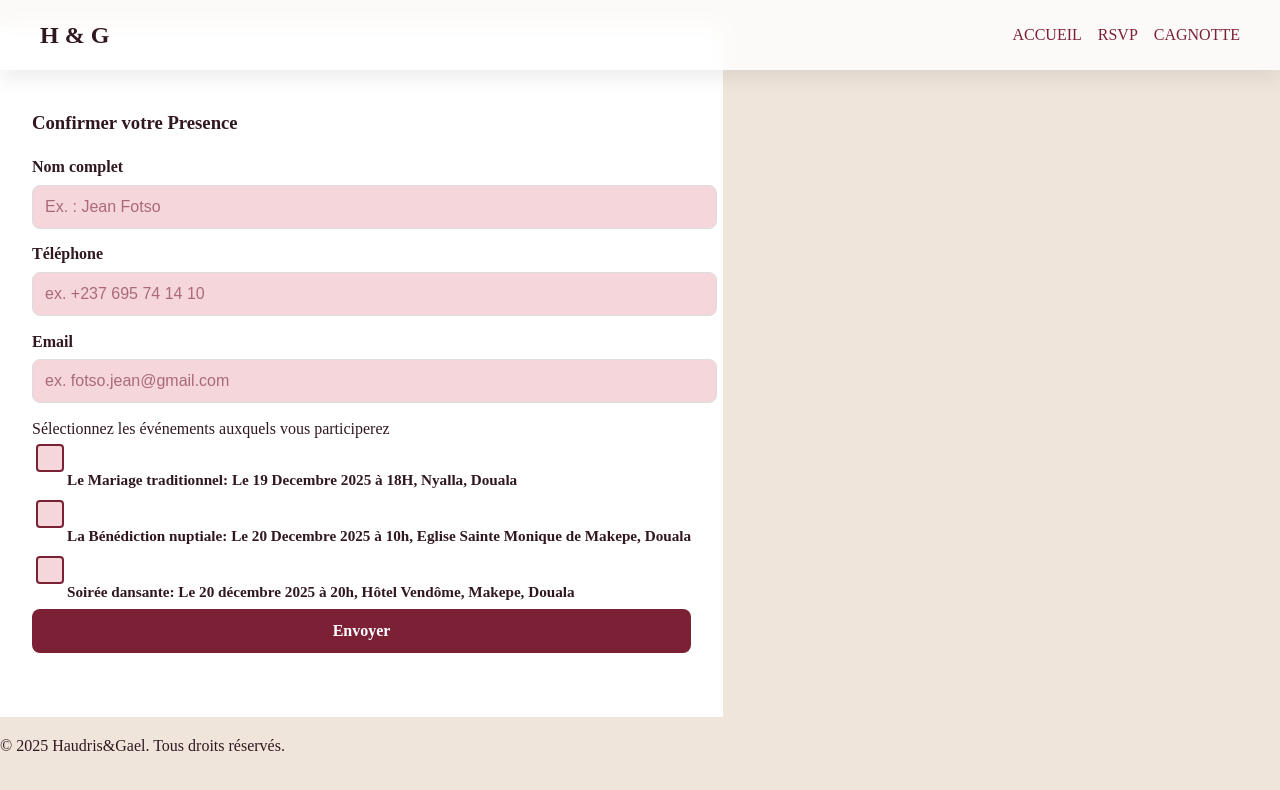
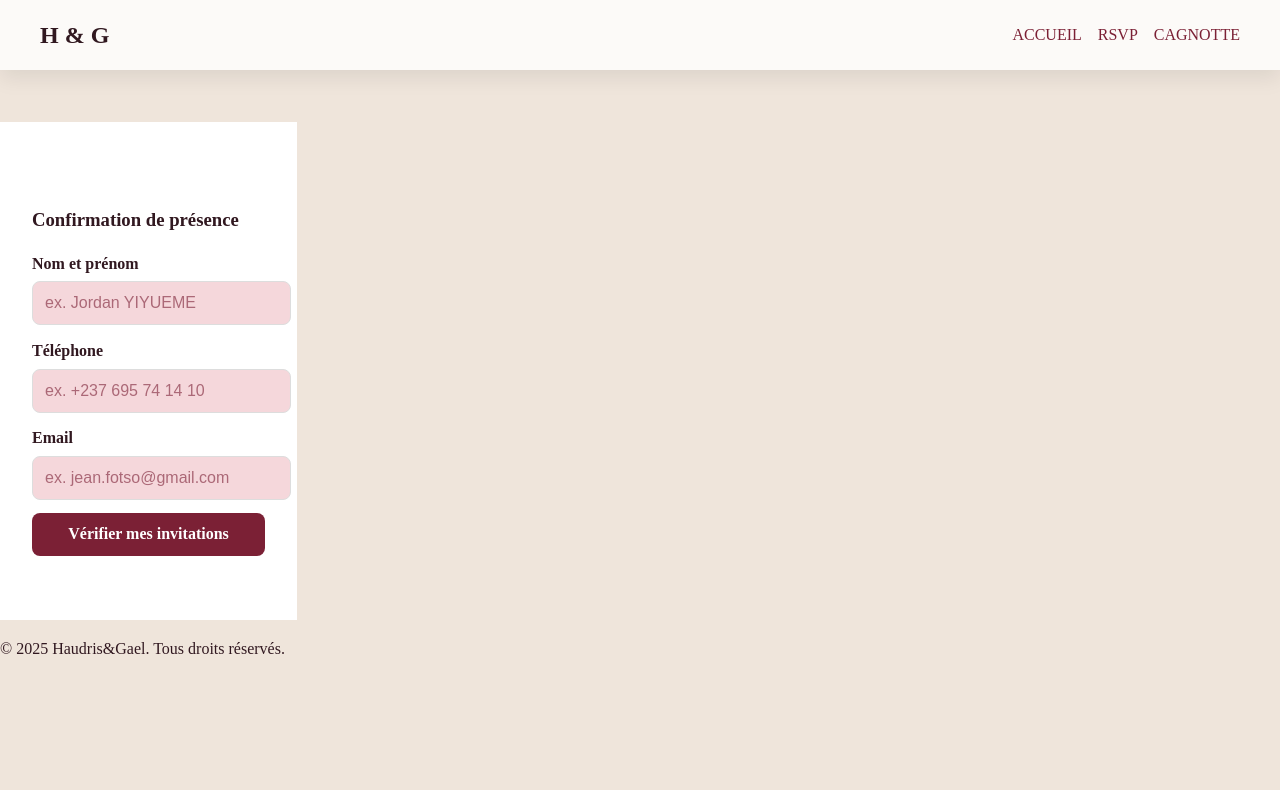
Before and after one commit to speedy237/gaelwedding, a React (Vite) app: page /gaelwedding/rsvp in a window 1280 px wide. Shown: the top 790 px of the page. Built offline with nearby package versions, Linux system fonts and the light colour scheme; a web font is replaced by a local one.

Commit message:
update rsvp

```diff
--- a/src/components/RsvpForm.tsx
+++ b/src/components/RsvpForm.tsx
@@ -1,93 +1,101 @@
-// src/components/RsvpForm.tsx
 import React, { useState } from 'react';
 
-
-/**
- * Formulaire RSVP amélioré :
- * - Demande le nom de l’invité.
- * - Permet de sélectionner les événements via des cases à cocher.
- * - Laisse un message facultatif.
- */
-
-const scriptURL = "https://script.google.com/macros/s/AKfycbzYOuAuVLEdaHAGzrHmreTIerY4cFoYxnOF4Yd0BvR9CiTZE15_cv5sldnIVOudbbun/exec";
+const scriptURL = 'https://script.google.com/macros/s/AKfycbzYOuAuVLEdaHAGzrHmreTIerY4cFoYxnOF4Yd0BvR9CiTZE15_cv5sldnIVOudbbun/exec';
 
 const RsvpForm: React.FC = () => {
   const [name, setName] = useState('');
   const [tel, setTel] = useState('');
   const [email, setEmail] = useState('');
-  const [events, setEvents] = useState<string[]>([]);
-  const [sent, setSent] = useState(false);
+  const [availableEvents, setAvailableEvents] = useState<string[]>([]);
+  const [selectedEvents, setSelectedEvents] = useState<string[]>([]);
+  const [step, setStep] = useState<'form' | 'events' | 'done'>('form');
   const [error, setError] = useState<string | null>(null);
 
-  const eventOptions = [
-    { id: 'Dote', label: 'Le Mariage traditionnel: Le 19 Decembre 2025 à 18H, Nyalla, Douala' },
-    { id: 'Benediction', label: 'La Bénédiction nuptiale: Le 20 Decembre 2025 à 10h, Eglise Sainte Monique de Makepe, Douala' },
-    { id: 'Soiree', label: 'Soirée dansante: Le 20 décembre 2025 à 20h, Hôtel Vendôme, Makepe, Douala' },
-  ];
+  // Options d'affichage (texte) ; l'id correspond au nom d'onglet
+  const labels: Record<string, string> = {
+    Dot: 'Mariage traditionnel – 19 décembre 2025 à 18 h ( Nyalla, Douala )',
+    Benediction: 'Bénédiction nuptiale – 20 décembre 2025 à 10 h ( Sainte Monique, Makepe )',
+    Soiree: 'Soirée dansante – 20 décembre 2025 à 20 h ( Hôtel Vendôme, Makepe )',
+  };
 
-  const handleCheckboxChange = (eventId: string) => {
-    setEvents(prev =>
-      prev.includes(eventId)
-        ? prev.filter(e => e !== eventId)
-        : [...prev, eventId]
+  // 1. Cherche les événements en fonction du nom
+  const handleSearch = async (e: React.FormEvent) => {
+    e.preventDefault();
+    setError(null);
+    try {
+      const params = new URLSearchParams({
+        action: 'search',
+        name: name.trim(),
+      });
+      const res = await fetch(`${scriptURL}?${params.toString()}`, {
+        method: 'GET',
+      });
+      const data = await res.json();
+      if (data.events && data.events.length > 0) {
+        setAvailableEvents(data.events);
+        setStep('events');
+      } else {
+        setError("Aucun événement correspondant trouvé.");
+      }
+    } catch (err) {
+      setError("Erreur lors de la recherche.");
+    }
+  };
+
+  // 2. Enregistre la confirmation pour chaque événement
+  const handleConfirm = async () => {
+    setError(null);
+    try {
+      const params = new URLSearchParams({
+        action: 'confirm',
+        name: name.trim(),
+        selected: selectedEvents.join(','),
+        tel,
+        email,
+      });
+      await fetch(`${scriptURL}?${params.toString()}`, {
+        method: 'GET',
+        // Vous pouvez utiliser POST + FormData si vous voulez sauver aussi l'email/téléphone
+      });
+      setStep('done');
+    } catch {
+      setError("Erreur lors de l'enregistrement.");
+    }
+  };
+
+  // Gestion des cases à cocher
+  const toggleEvent = (id: string) => {
+    setSelectedEvents(prev =>
+      prev.includes(id) ? prev.filter(e => e !== id) : [...prev, id],
     );
   };
 
-  const handleSubmit = async (e: React.FormEvent<HTMLFormElement>) => {
-    e.preventDefault();
-    setError(null);
-
-    try {
-      const formData = new FormData();
-      formData.append("Nom et Prénom", name);
-      formData.append("Télephone", tel);
-      formData.append("Email", email);
-      formData.append("Evenements", events.join(", "));
-      const response = await fetch(scriptURL, {
-        method: "POST",
-        body: formData,
-        mode: 'no-cors' // 'no-cors' pour éviter les erreurs CORS
-
-      });
-      if (response.ok) {
-        setSent(true);
-      } else {
-        setSent(true);
-        //setError("Erreur lors de l'envoi des données.");
-      }
-
-    } catch {
-      setError("Une erreur est survenue. Merci de réessayer.");
-    }
-  };
-
-  if (sent) {
+  if (step === 'done') {
     return (
       <div className="form-card">
         <p className="text-center text-xl font-semibold text-primary">
-        Merci ! Votre réponse a bien été enregistrée.
+          Merci ! Votre participation a bien été enregistrée.
         </p>
       </div>
     );
   }
 
   return (
-    <form onSubmit={handleSubmit} className="form-card">
-      <h3 className="text-2xl font-serif mb-4 text-center">Confirmer votre Presence</h3>
+    <div className="form-card">
+      <h3 className="text-2xl font-serif mb-4 text-center">Confirmation de présence</h3>
+      {error && <p className="text-red-600 mb-4 text-center">{error}</p>}
 
-      {error && (
-        <p className="text-red-600 mb-4 text-center">{error}</p>
-      )}
-
+      {step === 'form' && (
+        <form onSubmit={handleSearch}>
           <div className="mb-4">
-        <label htmlFor="name">Nom complet</label>
+            <label htmlFor="name">Nom et prénom</label>
             <input
               id="name"
               type="text"
               value={name}
               onChange={e => setName(e.target.value)}
               required
-          placeholder="Ex. : Jean Fotso"
+              placeholder="ex. Jordan YIYUEME"
             />
           </div>
           <div className="mb-4">
@@ -98,9 +106,10 @@ const RsvpForm: React.FC = () => {
               value={tel}
               onChange={e => setTel(e.target.value)}
               required
-          placeholder="ex. +237 695 74 14 10"
+              placeholder="ex. +237 695 74 14 10"
             />
-      </div> <div className="mb-4">
+          </div>
+          <div className="mb-4">
             <label htmlFor="email">Email</label>
             <input
               id="email"
@@ -108,34 +117,39 @@ const RsvpForm: React.FC = () => {
               value={email}
               onChange={e => setEmail(e.target.value)}
               required
-          placeholder="ex. fotso.jean@gmail.com"
+              placeholder="ex. jean.fotso@gmail.com"
             />
           </div>
+          <button type="submit">Vérifier mes invitations</button>
+        </form>
+      )}
 
-
-
-      <div className="mb-4">
-        <span className="block font-semibold mb-2">
-          Sélectionnez les événements auxquels vous participerez
-        </span>
-        {eventOptions.map(opt => (
-          <label key={opt.id} className="event-checkbox">
+      {step === 'events' && (
+        <div>
+          <p className="mb-4">
+            Sélectionnez les événements auxquels vous serez présent(e) :
+          </p>
+          {availableEvents.map(ev => (
+            <label key={ev} className="event-checkbox">
               <input
                 type="checkbox"
-              checked={events.includes(opt.id)}
-              onChange={() => handleCheckboxChange(opt.id)}
+                checked={selectedEvents.includes(ev)}
+                onChange={() => toggleEvent(ev)}
               />
-            <span>{opt.label}</span>
+              <span>{labels[ev]}</span>
             </label>
           ))}
+          <button
+            className="mt-4"
+            type="button"
+            onClick={handleConfirm}
+            disabled={selectedEvents.length === 0}
+          >
+            Valider ma présence
+          </button>
         </div>
-
-      <div className="mb-4">
-
+      )}
     </div>
-
-      <button type="submit">Envoyer</button>
-    </form>
   );
 };
 
```
Lines whose indentation alone changed are shown as unchanged.
